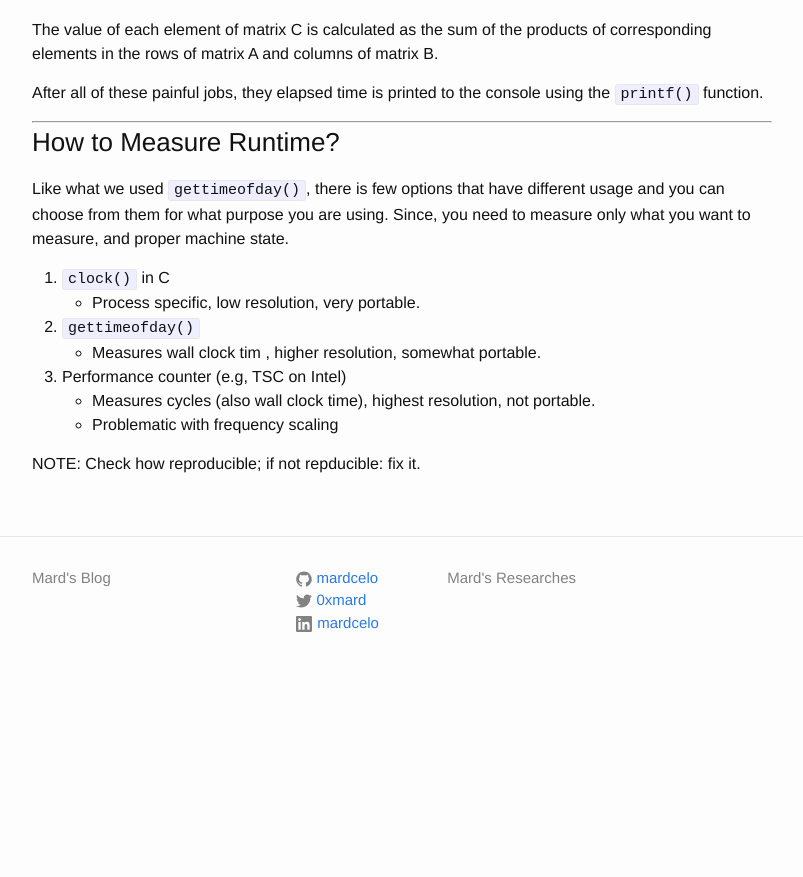
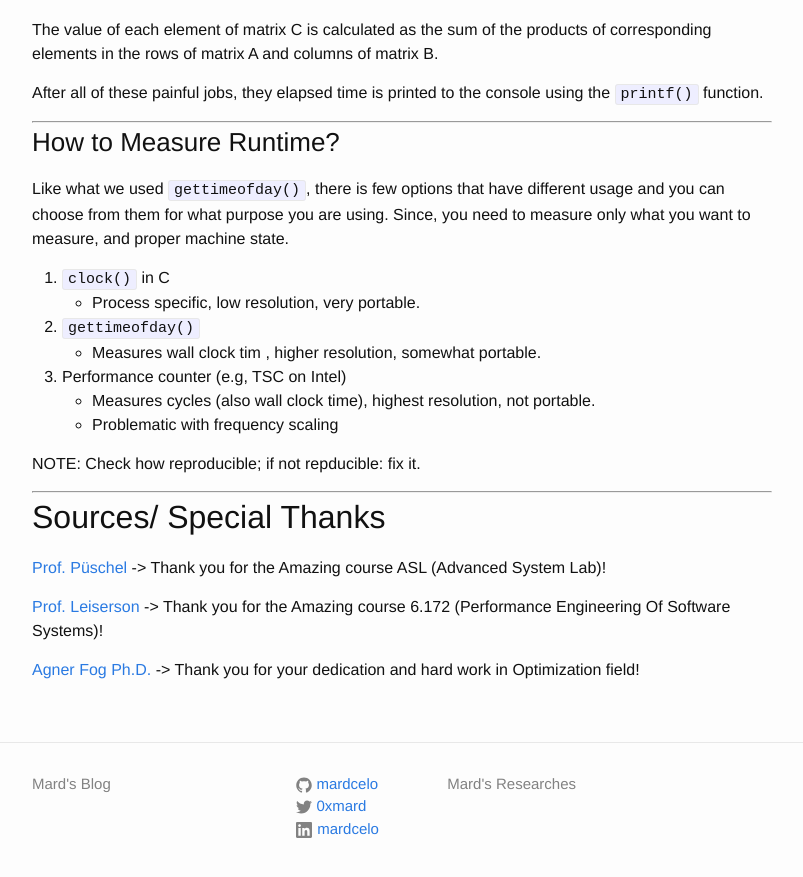
Before and after one commit to Mardcelo/mardcelo.github.io, a Jekyll site: the page built from _posts/2024-03-30-MMM-Implementation.markdown, in a window 1280 px wide and 900 px high, scrolled down 3073 px. Shown: the top 877 px of the window, without its empty margins (238-1041 px from the left). Built offline with Jekyll 4.4.1, drawn with Linux system fonts in a browser that asks for light colours; formulas are drawn with MathJax 3; before the commit the page ends 3767 px from its top, so only the background shows below that.

Commit message:
Update 2024-03-30-MMM-Implementation.markdown

```diff
--- a/_posts/2024-03-30-MMM-Implementation.markdown
+++ b/_posts/2024-03-30-MMM-Implementation.markdown
@@ -2,7 +2,7 @@
 layout: post
 title:  "MMM - Matrix-Matrix Multiplication: Experiment"
 date:   2024-03-30 02:10:10 +0100
-categories: Algorithm
+categories: Algorithm, Optimization
 usemathjax: true
 ---
 
@@ -152,3 +152,12 @@ Like what we used `gettimeofday()`, there is few options that have different usa
      - Problematic with frequency scaling
 
 NOTE: Check how reproducible; if not repducible: fix it.
+
+---
+## Sources/ Special Thanks
+
+[Prof. Püschel]([url](https://acl.inf.ethz.ch/people/markusp/)) -> Thank you for the Amazing course ASL (Advanced System Lab)!
+
+[Prof. Leiserson]([url](https://ocw.mit.edu/search/?q=Prof.+Charles+Leiserson)) -> Thank you for the Amazing course 6.172 (Performance Engineering Of Software Systems)!
+
+[Agner Fog Ph.D.  ]([url](https://www.agner.org/contact/?e=0#0)) -> Thank you for your dedication and hard work in Optimization field!
```
